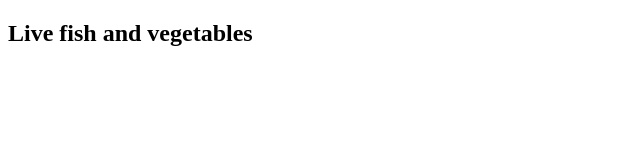
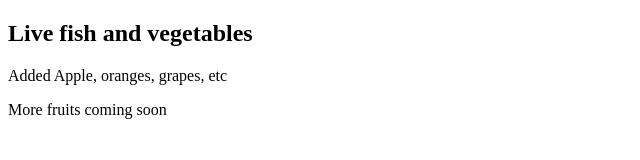
Before and after one commit to rafi68Code/green_growsery_mart, a plain HTML site: page index.html in a window 1280 px wide. Shown: the whole page, without its empty margins (0-640 px from the left). Drawn offline with Linux system fonts and the light colour scheme.

Commit message:
fruits added

```diff
--- a/index.html
+++ b/index.html
@@ -7,5 +7,7 @@
 </head>
 <body>
     <h2>Live fish and vegetables</h2>
+    <p>Added Apple, oranges, grapes, etc</p>
+    <p>More fruits coming soon</p>
 </body>
 </html>
```
